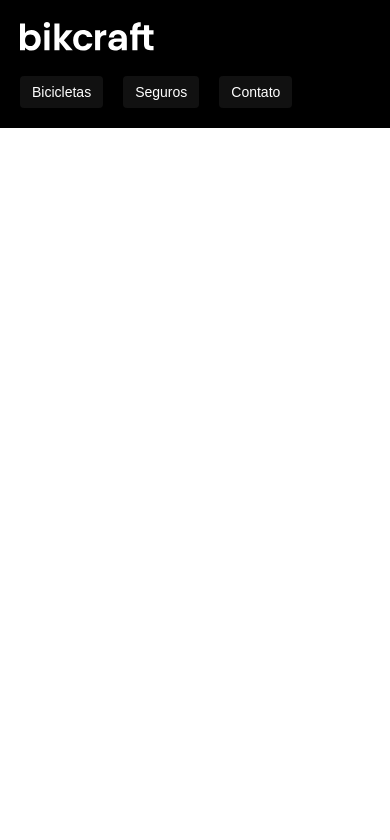
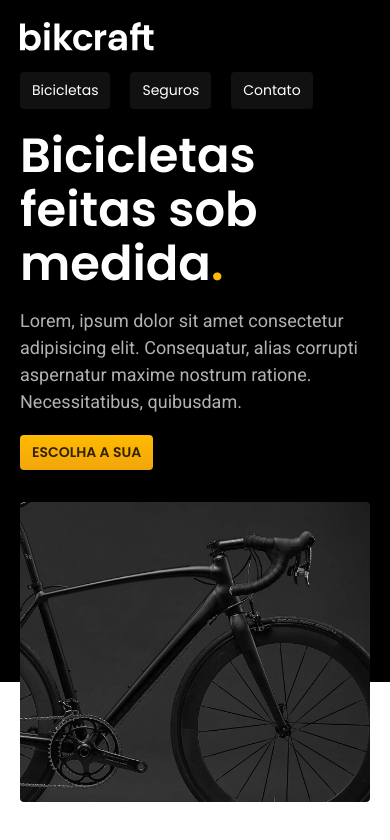
Before and after one commit to moisesmengo/bickcraft, a plain HTML site: page index.html in a window 390 px wide. Drawn offline with Linux system fonts and the light colour scheme.

Commit message:
cores e estilos utilitários

```diff
--- /dev/null
+++ b/css/global/global.css
@@ -0,0 +1,12 @@
+* {
+  margin: 0;
+  padding: 0;
+  list-style: none;
+  text-decoration: none;
+  box-sizing: border-box;
+  color: var(--cor-11);
+}
+img {
+  max-width: 100%;
+  display: block;
+}
--- /dev/null
+++ b/css/global/header.css
@@ -0,0 +1,67 @@
+.header-bg {
+  background: var(--cor-12);
+}
+.header {
+  display: flex;
+  justify-content: space-between;
+  align-items: center;
+  padding: 20px;
+  max-width: 1200px;
+  margin: 0 auto;
+  flex-wrap: wrap;
+  gap: 20px;
+}
+.header-menu {
+  display: flex;
+  gap: 40px;
+  flex-wrap: wrap;
+}
+.header-menu a {
+  padding: 16px 0;
+  display: inline-block;
+  font-size: 18px;
+  position: relative;
+  font-family: "Poppins", sans-serif;
+  font-weight: 400;
+}
+.header-menu a::after {
+  content: "";
+  display: block;
+  height: 2px;
+  width: 0;
+  background:  var(--cor-0);
+  transition: 0.4s;
+  margin-top: 4px;
+  position: absolute;
+}
+
+.header-menu a:hover:after {
+  width: 100%;
+}
+
+@media (max-width: 800px) {
+  .header-menu {
+    gap: 20px;
+  }
+  .header-menu a {
+    background: var(--cor-11);
+    padding: 12px 16px;
+    border-radius: 4px;
+  }
+  .header-menu a:hover {
+    background: var(--cor-10);
+  }
+  .header-menu a::after {
+    display: none;
+  }
+}
+@media (max-width: 600px) {
+  .header-menu {
+    gap: 12pxpx;
+  }
+  .header-menu a,
+  .introducao a {
+    padding: 8px 12px;
+    font-size: 14px;
+  }
+}
--- /dev/null
+++ b/css/home/introducao.css
@@ -0,0 +1,55 @@
+.itroducao-bg {
+  background: var(--cor-12);
+  color: var(--cor-0);
+  box-shadow: inset 0 -120px var(--cor-0);
+}
+.introducao {
+  display: grid;
+  grid-template-columns: 1fr 1fr;
+  gap: 0px 40px;
+  max-width: 1200px;
+  margin: 0 auto;
+  padding: 0 20px;
+}
+.introducao-conteudo {
+  align-self: flex-end;
+  padding-bottom: 200px;
+}
+.introducao h1 {
+  margin-bottom: 32px;
+}
+
+.introducao p {
+  margin-bottom: 20px;
+}
+
+@media (max-width: 1200px) {
+  .introducao h1 {
+    font-size: 48px;
+  }
+  .introducao p {
+    font-size: 18px;
+  }
+}
+@media (max-width: 800px) {
+  .introducao-bg {
+    background: var(--cor-11);
+    padding-top: 40px;
+    box-shadow: inset 0 -60px var(--cor-0);
+  }
+  .introducao {
+    grid-template-columns: repeat(1, 1fr);
+    gap: 32px;
+  }
+  .introducao-conteudo {
+    padding-bottom: 0;
+  }
+  .introducao h1 {
+    font-size: 48px;
+    margin-bottom: 16px;
+  }
+  .introducao img {
+    height: 300px;
+    width: 100%;
+  }
+}
--- a/css/style.css
+++ b/css/style.css
@@ -1,73 +1,6 @@
-* {
-  margin: 0;
-  padding: 0;
-  list-style: none;
-  text-decoration: none;
-  font-family: Arial, Helvetica, sans-serif;
-  box-sizing: border-box;
-}
-.header-bg {
-  background: #000;
-}
-.header {
-  display: flex;
-  justify-content: space-between;
-  align-items: center;
-  padding: 20px;
-  max-width: 1200px;
-  margin: 0 auto;
-  flex-wrap: wrap;
-  gap: 20px;
-}
-.header-menu {
-  display: flex;
-  gap: 40px;
-  flex-wrap: wrap;
-}
-.header-menu a {
-  padding: 16px 0;
-  display: inline-block;
-  color: #fff;
-  font-size: 18px;
-  position: relative;
-}
-.header-menu a::after {
-  content: "";
-  display: block;
-  height: 2px;
-  width: 0;
-  background: #fff;
-  transition: 0.4s;
-  margin-top: 4px;
-  position: absolute;
-}
-
-.header-menu a:hover:after {
-  width: 100%;
-}
-
-@media (max-width: 800px) {
-  .header-menu {
-    gap: 20px;
-  }
-  .header-menu a {
-    background: #111;
-    padding: 12px 16px;
-    border-radius: 4px;
-  }
-  .header-menu a:hover {
-    background: #2e2e2e;
-  }
-  .header-menu a::after {
-    display: none;
-  }
-}
-@media (max-width: 600px) {
-  .header-menu {
-    gap: 12pxpx;
-  }
-  .header-menu a {
-    padding: 8px 12px;
-    font-size: 14px;
-  }
-}
+@import url(global/header.css);
+@import url(global/global.css);
+@import url(home/introducao.css);
+@import url(utilidades/componentes.css);
+@import url(utilidades/tipografia.css);
+@import url(utilidades/cores.css);
--- /dev/null
+++ b/css/utilidades/componentes.css
@@ -0,0 +1,27 @@
+.botao {
+  padding: 16px 32px;
+  background: linear-gradient(#ffbb00, #f2a50c);
+  display: inline-block;
+  border-radius: 4px;
+  box-shadow: 0 1px 2px 0 rgba(0, 0, 0, 0.1);
+  text-transform: uppercase;
+  color: var(--cor-p5);
+  font-size: 18px;
+  line-height: 1.33;
+  font-weight: bold;
+  font-family: "Poppins", sans-serif;
+  font-weight: 600;
+}
+.botao:hover {
+  background: linear-gradient(#ffb60d, #e59317);
+}
+.introducao img {
+  border-radius: 4px;
+  object-fit: cover;
+}
+@media (max-width: 600px) {
+  .botao {
+    padding: 8px 12px;
+    font-size: 14px;
+  }
+}
--- /dev/null
+++ b/css/utilidades/cores.css
@@ -0,0 +1,77 @@
+:root {
+  --cor-0: #fff;
+  --cor-1: #f7f7f7;
+  --cor-2: #ededed;
+  --cor-3: #dedede;
+  --cor-4: #ccc;
+  --cor-5: #b2b2b2;
+  --cor-6: #9c9c9c;
+  --cor-7: #717171;
+  --cor-8: #595959;
+  --cor-9: #404040;
+  --cor-10: #2e2e2e;
+  --cor-11: #111;
+  --cor-12: #000;
+
+  --cor-p1: #ffbb00;
+  --cor-p2: #e4a30b;
+  --cor-p3: #a66f00;
+  --cor-p4: #664400;
+  --cor-p5: #332200;
+}
+
+.cor-p1 {
+  color: var(--cor-p1);
+}
+.cor-p2 {
+  color: var(--cor-p2);
+}
+.cor-p3 {
+  color: var(--cor-p3);
+}
+.cor-p4 {
+  color: var(--cor-p4);
+}
+.cor-p5 {
+  color: var(--cor-p5);
+}
+
+.cor-0 {
+  color: var(--cor-0);
+}
+.cor-1 {
+  color: var(--cor-1);
+}
+.cor-2 {
+  color: var(--cor-1);
+}
+.cor-3 {
+  color: var(--cor-1);
+}
+.cor-4 {
+  color: var(--cor-1);
+}
+.cor-5 {
+  color: var(--cor-5);
+}
+.cor-6 {
+  color: var(--cor-1);
+}
+.cor--7 {
+  color: var(--cor-1);
+}
+.cor-8 {
+  color: var(--cor-1);
+}
+.cor-9 {
+  color: var(--cor-1);
+}
+.cor-10 {
+  color: var(--cor-1);
+}
+.cor-11 {
+  color: var(--cor-11);
+}
+.cor-12 {
+  color: var(--cor-12);
+}
--- /dev/null
+++ b/css/utilidades/tipografia.css
@@ -0,0 +1,12 @@
+.texto-grande {
+  font-size: 64px;
+  line-height: 1.125;
+  font-family: "Poppins", sans-serif;
+  font-weight: 600;
+}
+.texto-medio {
+  font-size: 24px;
+  font-family: "Roboto", sans-serif;
+  font-weight: 400;
+  line-height: 1.5;
+}
--- a/index.html
+++ b/index.html
@@ -10,6 +10,12 @@
       name="description"
       content="As melhores bicicletas da América Latina"
     />
+    <link rel="preconnect" href="https://fonts.googleapis.com" />
+    <link rel="preconnect" href="https://fonts.gstatic.com" crossorigin />
+    <link
+      href="https://fonts.googleapis.com/css2?family=Poppins:wght@400;600&family=Roboto:wght@400;500&display=swap"
+      rel="stylesheet"
+    />
   </head>
   <body>
     <header class="header-bg">
@@ -19,12 +25,32 @@
         </a>
         <nav aria-label="primária">
           <ul class="header-menu">
-            <li><a href="bicicletas.html">Bicicletas</a></li>
-            <li><a href="seguros.html">Seguros</a></li>
-            <li><a href="contato.html">Contato</a></li>
+            <li><a href="bicicletas.html" class="cor-0">Bicicletas</a></li>
+            <li><a href="seguros.html" class="cor-0">Seguros</a></li>
+            <li><a href="contato.html" class="cor-0">Contato</a></li>
           </ul>
         </nav>
       </div>
     </header>
+
+    <main class="itroducao-bg">
+      <div class="introducao">
+        <div class="introducao-conteudo">
+          <h1 class="texto-grande cor-0">
+            Bicicletas feitas sob medida<span class="cor-p1">.</span>
+          </h1>
+          <p class="texto-medio cor-5">
+            Lorem, ipsum dolor sit amet consectetur adipisicing elit.
+            Consequatur, alias corrupti aspernatur maxime nostrum ratione.
+            Necessitatibus, quibusdam.
+          </p>
+          <a class="botao" href="bicicletas.html">Escolha a sua</a>
+        </div>
+
+        <div>
+          <img src="img/fotos/introducao.jpg" alt="Lorem" />
+        </div>
+      </div>
+    </main>
   </body>
 </html>
```
